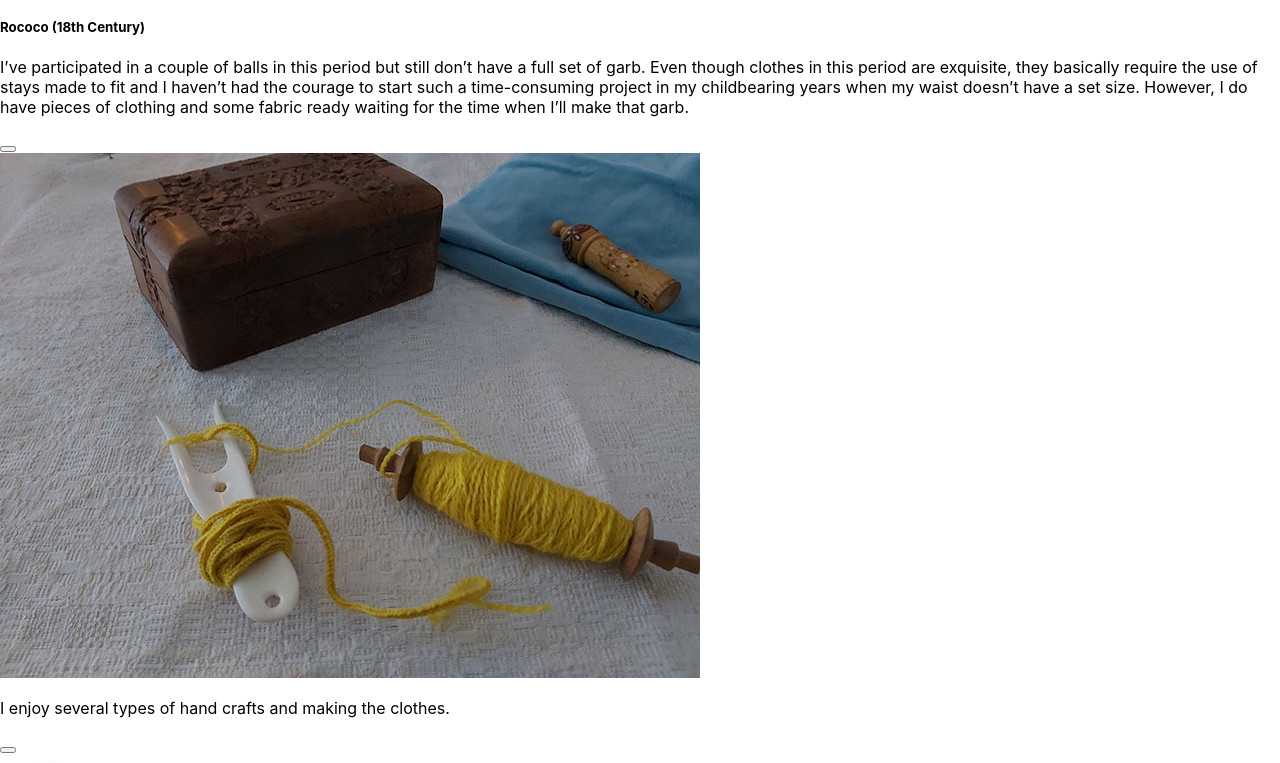
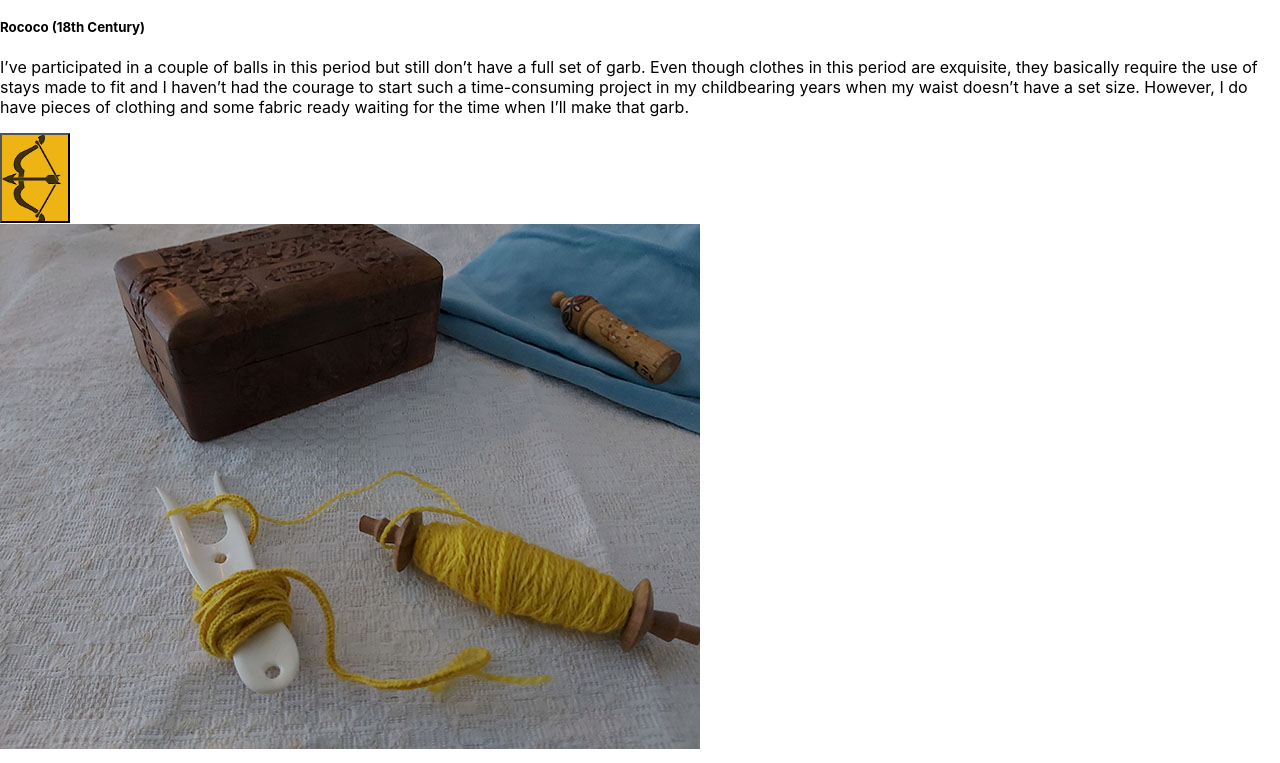
Before and after one commit to annametsapelto/thesis-page, a React (Create React App) app in the folder thesis-page/: page / in a window 1280 px wide. Shown: the part 1380-2143 px from the top of the page. Built offline with nearby package versions, Linux system fonts and the light colour scheme.

Commit message:
Style the conditioning of the arrows better

```diff
--- a/thesis-page/package.json
+++ b/thesis-page/package.json
@@ -3,6 +3,7 @@
   "version": "0.1.0",
   "private": true,
   "dependencies": {
+    "@emotion/react": "^11.6.0",
     "@testing-library/jest-dom": "^5.11.9",
     "@testing-library/react": "^11.2.5",
     "@testing-library/user-event": "^12.8.3",
--- a/thesis-page/src/Components/ArrowLeft.js
+++ b/thesis-page/src/Components/ArrowLeft.js
@@ -1,6 +1,39 @@
+/** @jsxImportSource @emotion/react */
+import { css, jsx } from '@emotion/react';
+import Arrow from '../Images/arrow-left.png';
+
+
 const ArrowLeft = (props) => {
+const styles = ({isLightMode}) => css`
+            height: 90px;
+            width: 60px;
+            background-color: #EEB414;
+            cursor: pointer;
+            min-width: 70px;
+            background-image: url(${Arrow});
+            background-repeat: no-repeat;
+            background-size: 90%;
+            margin-right: 2px;
+            &:hover {
+                background-color: #F6F3E6;
+            }
+            ${isLightMode === false &&
+            `
+                background-color: #F6F3E6;
+                &:hover {
+                    background-color: #EEB414;
+                }
+            `}
+            @media only screen and (max-width: 1200px) {
+                width: 40px;
+                height: 60px;
+                min-width: 40px;
+            }`
+
     return (
-        <button onClick={props.switchLeft}/>
+        <button onClick={props.switchLeft}
+            css={styles}
+        />
     )
 }
 
--- a/thesis-page/src/Components/ArrowRight.js
+++ b/thesis-page/src/Components/ArrowRight.js
@@ -1,8 +1,38 @@
-
+/** @jsxImportSource @emotion/react */
+import { css, jsx } from '@emotion/react';
+import Arrow from '../Images/arrow-right.png';
 
 const ArrowRight = (props) => {
+    const styles = ({isLightMode}) => css`
+            height: 90px;
+            width: 60px;
+            background-color: #EEB414;
+            cursor: pointer;
+            min-width: 70px;
+            background-image: url(${Arrow});
+            background-repeat: no-repeat;
+            background-size: 90%;
+            margin-left: 2px;
+            &:hover {
+                background-color: #F6F3E6;
+            }
+            ${isLightMode === false &&
+                `
+                    background-color: #F6F3E6;
+                    &:hover {
+                        background-color: #EEB414;
+                    }
+                `}
+            @media only screen and (max-width: 1200px) {
+                width: 40px;
+                height: 60px;
+                min-width: 40px;
+            }`
+
     return (
-        <button onClick={props.switchRight}/>
+        <button onClick={props.switchRight}
+            css={styles}
+        />
     )
 }
 
--- a/thesis-page/src/Components/header.js
+++ b/thesis-page/src/Components/header.js
@@ -5,10 +5,10 @@ import seeblad from '../Images/seeblad.png';
 const Header = (props) => {
 
     const mode = () => {
-        if(props.isLightmode) {
+        if(props.isLightMode) {
             return "Dark Mode";
         } else {
-            return "LightMode";
+            return "Light Mode";
         }
     }
     return(
```
Also changed, not shown: 1 other file (tests, documents, lock files or other folders).
